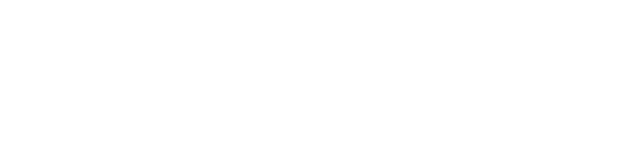
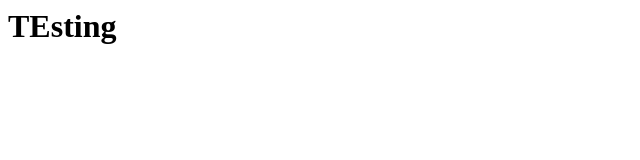
Before and after one commit to purple-f0x/testing5, a plain HTML site: page index.html in a window 1280 px wide. Shown: the whole page, without its empty margins (0-640 px from the left). Drawn offline with Linux system fonts and the light colour scheme.

Commit message:
Update index.html

```diff
--- a/index.html
+++ b/index.html
@@ -1,2 +1,2 @@
-
+<h1>TEsting</h1>
 <script>alert(document.domain);</script>
```
